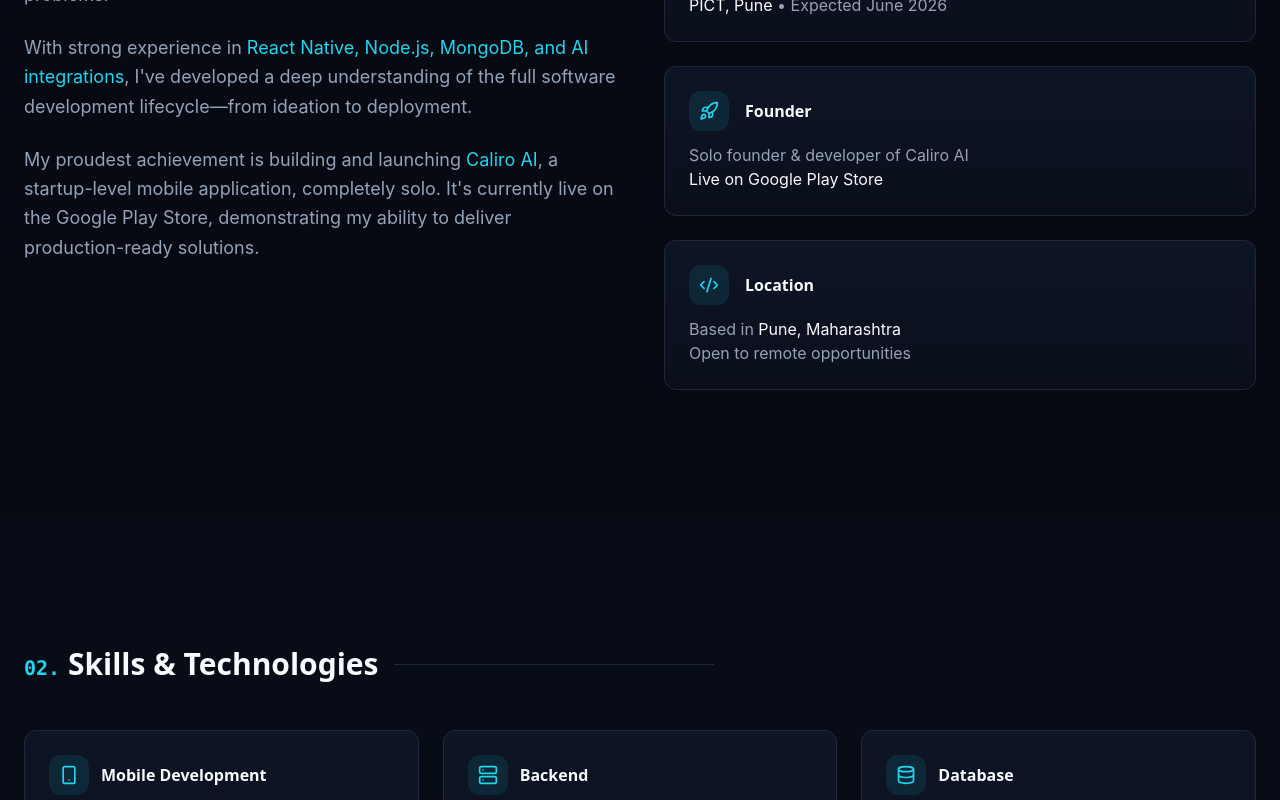
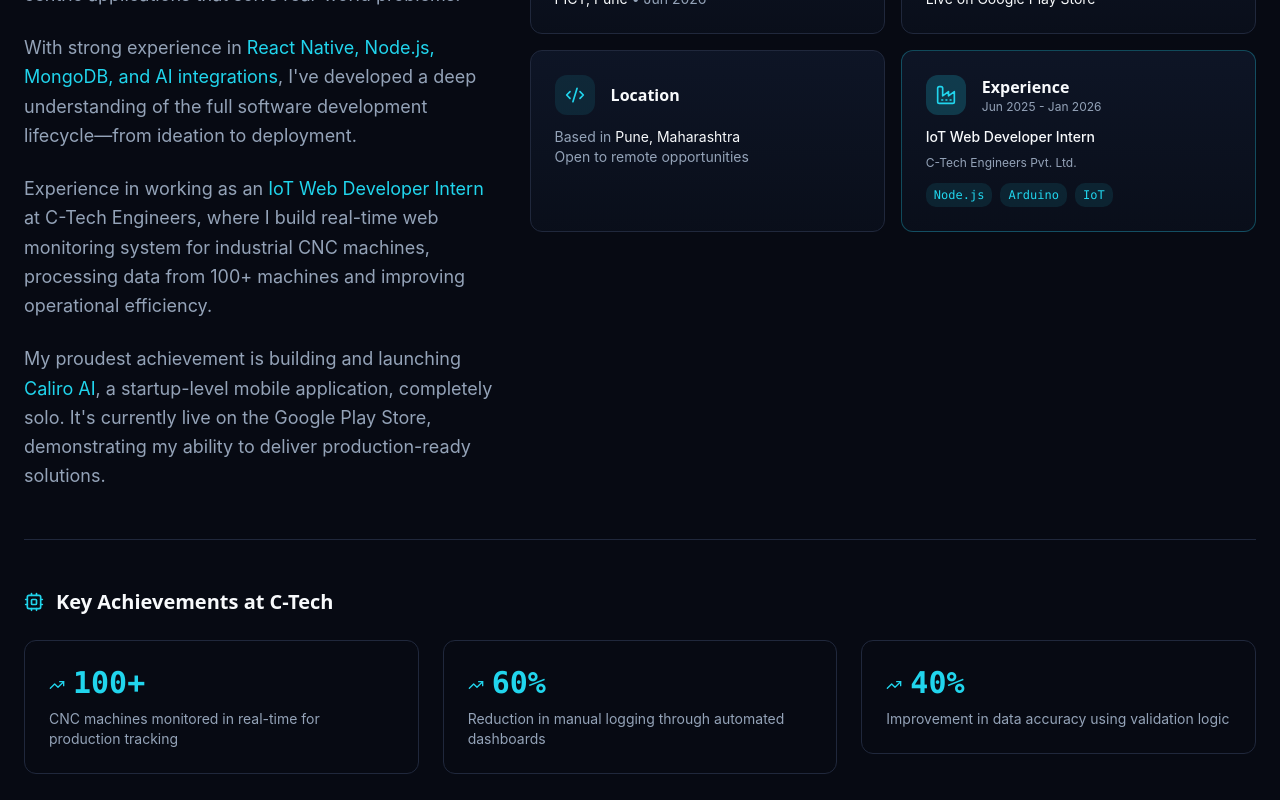
Before and after one commit to kkk12132/Portfolio, a React (Vite) app: page / in a window 1280 px wide. Shown: the part 1120-1920 px from the top of the page. Built offline with nearby package versions, Linux system fonts and the light colour scheme; the HTML template or start-up script is replaced by a standard one.

Commit message:
Update project files

```diff
--- a/src/components/AboutSection.tsx
+++ b/src/components/AboutSection.tsx
@@ -1,7 +1,7 @@
 import { motion } from 'framer-motion';
 import { useInView } from 'framer-motion';
 import { useRef } from 'react';
-import { GraduationCap, Rocket, Code2 } from 'lucide-react';
+import { GraduationCap, Rocket, Code2, Factory, TrendingUp, Cpu } from 'lucide-react';
 
 const AboutSection = () => {
   const ref = useRef(null);
@@ -22,8 +22,9 @@ const AboutSection = () => {
             <div className="h-px flex-1 max-w-xs bg-border" />
           </div>
 
-          <div className="grid md:grid-cols-2 gap-12 items-start">
-            <div className="space-y-6">
+          <div className="grid lg:grid-cols-5 gap-8 items-start">
+            {/* Left Column - Bio */}
+            <div className="lg:col-span-2 space-y-6">
               <p className="text-muted-foreground text-lg leading-relaxed">
                 I'm a <span className="text-foreground">final-year B.Tech student</span> at
                 Pune Institute of Computer Technology (PICT), expected to graduate in June 2026.
@@ -37,13 +38,21 @@ const AboutSection = () => {
               </p>
 
               <p className="text-muted-foreground text-lg leading-relaxed">
+                Experience in working as an <span className="text-primary">IoT Web Developer Intern</span> at
+                C-Tech Engineers, where I build real-time web monitoring system for industrial CNC machines,
+                processing data from 100+ machines and improving operational efficiency.
+              </p>
+
+              <p className="text-muted-foreground text-lg leading-relaxed">
                 My proudest achievement is building and launching <span className="text-primary">Caliro AI</span>,
                 a startup-level mobile application, completely solo. It's currently live on the
                 Google Play Store, demonstrating my ability to deliver production-ready solutions.
               </p>
             </div>
 
-            <div className="space-y-6">
+            {/* Right Column - Info Cards */}
+            <div className="lg:col-span-3 grid md:grid-cols-2 gap-4">
+              {/* Education Card */}
               <motion.div
                 initial={{ opacity: 0, x: 20 }}
                 animate={isInView ? { opacity: 1, x: 0 } : {}}
@@ -56,12 +65,13 @@ const AboutSection = () => {
                   </div>
                   <h3 className="font-display font-semibold text-foreground">Education</h3>
                 </div>
-                <p className="text-muted-foreground">
-                  B.Tech in Computer Engineering<br />
-                  <span className="text-foreground">PICT, Pune</span> • Expected June 2026
+                <p className="text-muted-foreground text-sm">
+                  B.Tech in Electronics & Telecom<br />
+                  <span className="text-foreground">PICT, Pune</span> • Jun 2026
                 </p>
               </motion.div>
 
+              {/* Founder Card */}
               <motion.div
                 initial={{ opacity: 0, x: 20 }}
                 animate={isInView ? { opacity: 1, x: 0 } : {}}
@@ -74,12 +84,13 @@ const AboutSection = () => {
                   </div>
                   <h3 className="font-display font-semibold text-foreground">Founder</h3>
                 </div>
-                <p className="text-muted-foreground">
+                <p className="text-muted-foreground text-sm">
                   Solo founder & developer of Caliro AI<br />
                   <span className="text-foreground">Live on Google Play Store</span>
                 </p>
               </motion.div>
 
+              {/* Location Card */}
               <motion.div
                 initial={{ opacity: 0, x: 20 }}
                 animate={isInView ? { opacity: 1, x: 0 } : {}}
@@ -92,13 +103,101 @@ const AboutSection = () => {
                   </div>
                   <h3 className="font-display font-semibold text-foreground">Location</h3>
                 </div>
-                <p className="text-muted-foreground">
+                <p className="text-muted-foreground text-sm">
                   Based in <span className="text-foreground">Pune, Maharashtra</span><br />
                   Open to remote opportunities
                 </p>
               </motion.div>
+
+              {/* C-Tech Experience Card - Featured */}
+              <motion.div
+                initial={{ opacity: 0, x: 20 }}
+                animate={isInView ? { opacity: 1, x: 0 } : {}}
+                transition={{ duration: 0.5, delay: 0.5 }}
+                className="p-6 rounded-xl card-gradient border border-primary/30 hover:border-primary/60 transition-colors bg-primary/5"
+              >
+                <div className="flex items-center gap-4 mb-3">
+                  <div className="w-10 h-10 rounded-lg bg-primary/20 flex items-center justify-center">
+                    <Factory className="w-5 h-5 text-primary" />
+                  </div>
+                  <div className="flex-1">
+                    <h3 className="font-display font-semibold text-foreground">Experience</h3>
+                    <p className="text-xs text-muted-foreground">Jun 2025 - Jan 2026</p>
+                  </div>
+                </div>
+                <p className="text-sm text-foreground font-medium mb-2">
+                  IoT Web Developer Intern
+                </p>
+                <p className="text-xs text-muted-foreground mb-3">
+                  C-Tech Engineers Pvt. Ltd.
+                </p>
+                <div className="flex gap-2 flex-wrap">
+                  <span className="px-2 py-1 bg-primary/10 text-primary text-xs rounded-md font-mono">
+                    Node.js
+                  </span>
+                  <span className="px-2 py-1 bg-primary/10 text-primary text-xs rounded-md font-mono">
+                    Arduino
+                  </span>
+                  <span className="px-2 py-1 bg-primary/10 text-primary text-xs rounded-md font-mono">
+                    IoT
+                  </span>
+                </div>
+              </motion.div>
             </div>
           </div>
+
+          {/* Experience Highlights Section */}
+          <motion.div
+            initial={{ opacity: 0, y: 20 }}
+            animate={isInView ? { opacity: 1, y: 0 } : {}}
+            transition={{ duration: 0.6, delay: 0.6 }}
+            className="mt-12 pt-12 border-t border-border"
+          >
+            <h3 className="text-xl font-display font-semibold text-foreground mb-6 flex items-center gap-3">
+              <Cpu className="w-5 h-5 text-primary" />
+              Key Achievements at C-Tech
+            </h3>
+            <div className="grid md:grid-cols-3 gap-6">
+              <div className="relative group">
+                <div className="absolute inset-0 bg-gradient-to-br from-primary/10 to-transparent rounded-lg opacity-0 group-hover:opacity-100 transition-opacity" />
+                <div className="relative p-6 rounded-lg border border-border group-hover:border-primary/40 transition-colors">
+                  <div className="flex items-baseline gap-2 mb-2">
+                    <TrendingUp className="w-4 h-4 text-primary flex-shrink-0 mt-1" />
+                    <span className="text-3xl font-bold text-primary font-mono">100+</span>
+                  </div>
+                  <p className="text-sm text-muted-foreground">
+                    CNC machines monitored in real-time for production tracking
+                  </p>
+                </div>
+              </div>
+
+              <div className="relative group">
+                <div className="absolute inset-0 bg-gradient-to-br from-primary/10 to-transparent rounded-lg opacity-0 group-hover:opacity-100 transition-opacity" />
+                <div className="relative p-6 rounded-lg border border-border group-hover:border-primary/40 transition-colors">
+                  <div className="flex items-baseline gap-2 mb-2">
+                    <TrendingUp className="w-4 h-4 text-primary flex-shrink-0 mt-1" />
+                    <span className="text-3xl font-bold text-primary font-mono">60%</span>
+                  </div>
+                  <p className="text-sm text-muted-foreground">
+                    Reduction in manual logging through automated dashboards
+                  </p>
+                </div>
+              </div>
+
+              <div className="relative group">
+                <div className="absolute inset-0 bg-gradient-to-br from-primary/10 to-transparent rounded-lg opacity-0 group-hover:opacity-100 transition-opacity" />
+                <div className="relative p-6 rounded-lg border border-border group-hover:border-primary/40 transition-colors">
+                  <div className="flex items-baseline gap-2 mb-2">
+                    <TrendingUp className="w-4 h-4 text-primary flex-shrink-0 mt-1" />
+                    <span className="text-3xl font-bold text-primary font-mono">40%</span>
+                  </div>
+                  <p className="text-sm text-muted-foreground">
+                    Improvement in data accuracy using validation logic
+                  </p>
+                </div>
+              </div>
+            </div>
+          </motion.div>
         </motion.div>
       </div>
     </section>
```
